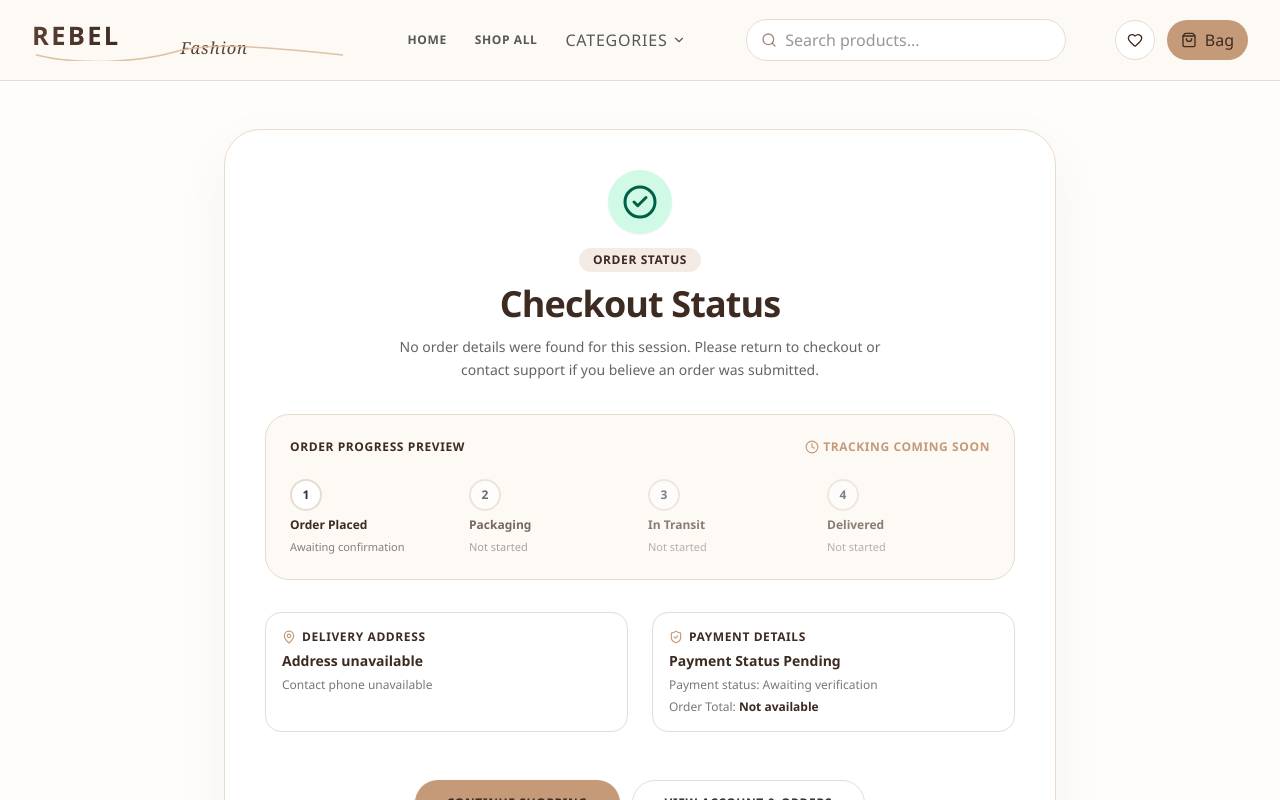
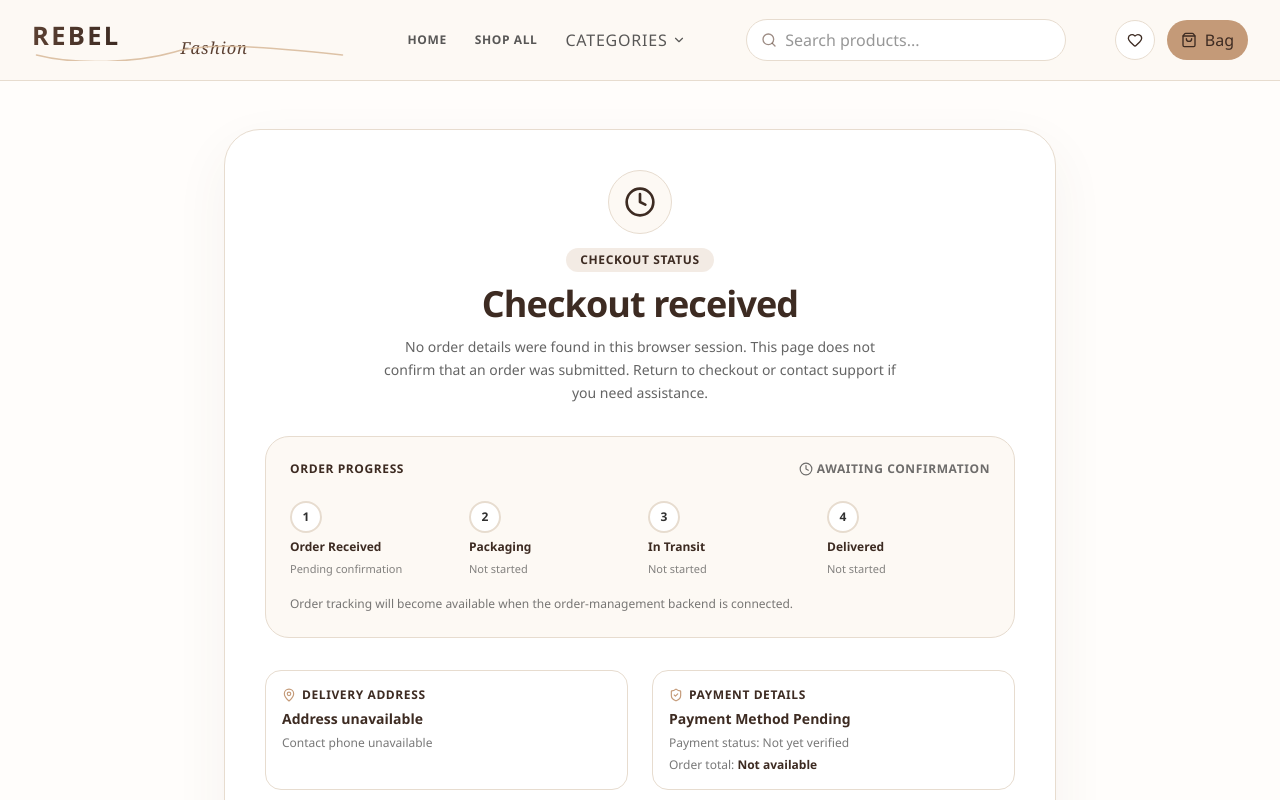
Before and after one commit to Hassans09/payment-testing, a Next.js app: page /checkout/success in a window 1280 px wide. Shown: the top 800 px of the page. Built offline with nearby package versions, Linux system fonts and the light colour scheme.

Commit message:
Updated page.tsx

```diff
--- a/src/app/checkout/success/page.tsx
+++ b/src/app/checkout/success/page.tsx
@@ -4,7 +4,7 @@
 import Image from "next/image";
 import Link from "next/link";
 import { useSyncExternalStore } from "react";
-import { CheckCircle2, Clock, MapPin, ShieldCheck } from "lucide-react";
+import { Clock, MapPin, ShieldCheck } from "lucide-react";
 
 import { formatPrice } from "@/lib/store-data";
 
@@ -41,11 +41,12 @@ function getSessionOrder(): SavedOrder | null {
     try {
       const raw = sessionStorage.getItem("last_store_order");
       if (raw) {
-        cachedOrder = JSON.parse(raw);
+        cachedOrder = JSON.parse(raw) as SavedOrder;
       }
     } catch {
-      // Ignore invalid session data.
+      cachedOrder = null;
     }
+
     orderInitialized = true;
   }
 
@@ -77,82 +78,84 @@ export default function CheckoutSuccessPage() {
       ? "Bank Transfer"
       : order?.paymentMethod === "pod"
         ? "Pay on Delivery"
-        : order?.paymentMethod === "fairsurepay"
-          ? "FairSurePay"
-          : "Payment Status Pending";
+        : order?.paymentMethod === "card"
+          ? "Card Payment"
+          : order?.paymentMethod === "fairsurepay"
+            ? "FairSurePay"
+            : "Payment Method Pending";
 
   return (
-    <div className="mx-auto max-w-4xl px-4 py-12 sm:px-6 lg:px-8">
-      <div className="rounded-[36px] border border-[color:var(--brand-border)] bg-[color:var(--brand-white)] p-6 shadow-[0_20px_55px_rgba(91,64,50,0.06)] space-y-8 sm:p-10">
-        {/* Confirmation Header */}
-        <div className="text-center space-y-3">
-          <div className="mx-auto flex h-16 w-16 items-center justify-center rounded-full bg-emerald-100 text-emerald-800 shadow-xs">
-            <CheckCircle2 className="h-9 w-9" />
+    <main className="mx-auto max-w-4xl px-4 py-12 sm:px-6 lg:px-8">
+      <div className="space-y-8 rounded-[36px] border border-[color:var(--brand-border)] bg-[color:var(--brand-white)] p-6 shadow-[0_20px_55px_rgba(91,64,50,0.06)] sm:p-10">
+        {/* Pending Status Header */}
+        <header className="space-y-3 text-center">
+          <div className="mx-auto flex h-16 w-16 items-center justify-center rounded-full border border-[color:var(--brand-border)] bg-[color:var(--brand-cream)] text-[color:var(--brand-deep)]">
+            <Clock className="h-8 w-8" />
           </div>
 
           <span className="inline-flex rounded-full bg-[color:var(--brand-primary)]/20 px-3.5 py-1 text-xs font-bold uppercase tracking-wider text-[color:var(--brand-deep)]">
-            {orderId ? `Order Reference • ${orderId}` : "Order Status"}
+            {orderId ? `Order Reference • ${orderId}` : "Checkout Status"}
           </span>
 
           <h1 className="text-3xl font-extrabold tracking-tight text-[color:var(--brand-deep)] sm:text-4xl">
-            {customerName ? `Thank you, ${customerName}!` : "Checkout Status"}
+            {customerName
+              ? `Thank you, ${customerName}!`
+              : "Checkout received"}
           </h1>
 
           <p className="mx-auto max-w-lg text-sm leading-relaxed text-[color:var(--brand-charcoal)]/75">
             {order
-              ? "Your checkout details have been recorded. Your order and payment status will be confirmed once verification is complete."
-              : "No order details were found for this session. Please return to checkout or contact support if you believe an order was submitted."}
+              ? "Your checkout details are available in this session. Your order and payment have not been verified by the server yet. Please wait for official confirmation."
+              : "No order details were found in this browser session. This page does not confirm that an order was submitted. Return to checkout or contact support if you need assistance."}
           </p>
-        </div>
 
-        {/* Order Progress Preview */}
-        <div className="rounded-3xl border border-[color:var(--brand-border)] bg-[color:var(--brand-cream)] p-6 space-y-4">
-          <div className="flex items-center justify-between text-xs font-bold uppercase tracking-wider text-[color:var(--brand-deep)]">
-            <span>Order Progress Preview</span>
-            <span className="flex items-center gap-1 text-[color:var(--brand-primary)]">
+          {order && (
+            <p className="text-sm font-bold text-[color:var(--brand-deep)]">
+              Status: Awaiting confirmation
+            </p>
+          )}
+        </header>
+
+        {/* Order Progress */}
+        <section className="space-y-4 rounded-3xl border border-[color:var(--brand-border)] bg-[color:var(--brand-cream)] p-6">
+          <div className="flex flex-wrap items-center justify-between gap-2 text-xs font-bold uppercase tracking-wider text-[color:var(--brand-deep)]">
+            <span>Order Progress</span>
+            <span className="flex items-center gap-1 text-[color:var(--brand-charcoal)]/70">
               <Clock className="h-3.5 w-3.5" />
-              <span>Tracking Coming Soon</span>
+              Awaiting confirmation
             </span>
           </div>
 
           <div className="grid grid-cols-2 gap-4 pt-2 sm:grid-cols-4">
-            <div className="space-y-1.5">
-              <div className="flex h-8 w-8 items-center justify-center rounded-full border-2 border-[color:var(--brand-border)] bg-white text-xs font-bold text-[color:var(--brand-charcoal)]">
-                1
+            {[
+              ["1", "Order Received", "Pending confirmation"],
+              ["2", "Packaging", "Not started"],
+              ["3", "In Transit", "Not started"],
+              ["4", "Delivered", "Not started"],
+            ].map(([number, title, description]) => (
+              <div key={number} className="space-y-1.5">
+                <div className="flex h-8 w-8 items-center justify-center rounded-full border-2 border-[color:var(--brand-border)] bg-white text-xs font-bold text-[color:var(--brand-charcoal)]">
+                  {number}
+                </div>
+                <p className="text-xs font-bold text-[color:var(--brand-deep)]">
+                  {title}
+                </p>
+                <p className="text-[11px] text-[color:var(--brand-charcoal)]/60">
+                  {description}
+                </p>
               </div>
-              <p className="text-xs font-bold text-[color:var(--brand-deep)]">Order Placed</p>
-              <p className="text-[11px] text-[color:var(--brand-charcoal)]/60">Awaiting confirmation</p>
-            </div>
+            ))}
+          </div>
 
-            <div className="space-y-1.5 opacity-70">
-              <div className="flex h-8 w-8 items-center justify-center rounded-full border-2 border-[color:var(--brand-border)] bg-white text-xs font-bold text-[color:var(--brand-charcoal)]">
-                2
-              </div>
-              <p className="text-xs font-bold text-[color:var(--brand-deep)]">Packaging</p>
-              <p className="text-[11px] text-[color:var(--brand-charcoal)]/60">Not started</p>
-            </div>
+          <p className="text-xs leading-relaxed text-[color:var(--brand-charcoal)]/65">
+            Order tracking will become available when the order-management
+            backend is connected.
+          </p>
+        </section>
 
-            <div className="space-y-1.5 opacity-60">
-              <div className="flex h-8 w-8 items-center justify-center rounded-full border-2 border-[color:var(--brand-border)] bg-white text-xs font-bold text-[color:var(--brand-charcoal)]">
-                3
-              </div>
-              <p className="text-xs font-bold text-[color:var(--brand-deep)]">In Transit</p>
-              <p className="text-[11px] text-[color:var(--brand-charcoal)]/60">Not started</p>
-            </div>
-
-            <div className="space-y-1.5 opacity-60">
-              <div className="flex h-8 w-8 items-center justify-center rounded-full border-2 border-[color:var(--brand-border)] bg-white text-xs font-bold text-[color:var(--brand-charcoal)]">
-                4
-              </div>
-              <p className="text-xs font-bold text-[color:var(--brand-deep)]">Delivered</p>
-              <p className="text-[11px] text-[color:var(--brand-charcoal)]/60">Not started</p>
-            </div>
-          </div>
-        </div>
-
-        {/* Order Details */}
-        <div className="grid gap-6 text-xs sm:grid-cols-2">
-          <div className="rounded-2xl border border-[color:var(--brand-border)] bg-[color:var(--brand-white)] p-4 space-y-1.5">
+        {/* Delivery and Payment Details */}
+        <section className="grid gap-6 text-xs sm:grid-cols-2">
+          <div className="space-y-1.5 rounded-2xl border border-[color:var(--brand-border)] bg-[color:var(--brand-white)] p-4">
             <span className="flex items-center gap-1.5 font-bold uppercase tracking-wider text-[color:var(--brand-deep)]">
               <MapPin className="h-3.5 w-3.5 text-[color:var(--brand-primary)]" />
               Delivery Address
@@ -169,7 +172,7 @@ export default function CheckoutSuccessPage() {
             </p>
           </div>
 
-          <div className="rounded-2xl border border-[color:var(--brand-border)] bg-[color:var(--brand-white)] p-4 space-y-1.5">
+          <div className="space-y-1.5 rounded-2xl border border-[color:var(--brand-border)] bg-[color:var(--brand-white)] p-4">
             <span className="flex items-center gap-1.5 font-bold uppercase tracking-wider text-[color:var(--brand-deep)]">
               <ShieldCheck className="h-3.5 w-3.5 text-[color:var(--brand-primary)]" />
               Payment Details
@@ -180,24 +183,24 @@ export default function CheckoutSuccessPage() {
             </p>
 
             <p className="text-[color:var(--brand-charcoal)]/65">
-              Payment status: Awaiting verification
+              Payment status: Not yet verified
             </p>
 
             <p className="text-[color:var(--brand-charcoal)]/65">
-              Order Total:{" "}
+              Order total:{" "}
               <strong className="text-[color:var(--brand-deep)]">
                 {total !== null ? formatPrice(total) : "Not available"}
               </strong>
             </p>
           </div>
-        </div>
+        </section>
 
         {/* Purchased Items */}
         {order?.items && order.items.length > 0 && (
-          <div className="space-y-3">
-            <h3 className="text-sm font-bold uppercase tracking-wider text-[color:var(--brand-deep)]">
-              Purchased Items ({order.items.length})
-            </h3>
+          <section className="space-y-3">
+            <h2 className="text-sm font-bold uppercase tracking-wider text-[color:var(--brand-deep)]">
+              Checkout Items ({order.items.length})
+            </h2>
 
             <div className="divide-y divide-[color:var(--brand-border)]/60 border-y border-[color:var(--brand-border)]/60">
               {order.items.map((item, index) => (
@@ -205,7 +208,7 @@ export default function CheckoutSuccessPage() {
                   key={`${item.id}-${index}`}
                   className="flex items-center justify-between gap-3 py-3"
                 >
-                  <div className="flex items-center gap-3">
+                  <div className="flex min-w-0 items-center gap-3">
                     <div className="relative h-12 w-10 shrink-0 overflow-hidden rounded-lg border border-[color:var(--brand-border)] bg-[color:var(--brand-ivory)]">
                       <Image
                         src={item.image}
@@ -216,7 +219,7 @@ export default function CheckoutSuccessPage() {
                       />
                     </div>
 
-                    <div>
+                    <div className="min-w-0">
                       <p className="text-xs font-bold text-[color:var(--brand-deep)]">
                         {item.name}
                       </p>
@@ -226,17 +229,17 @@ export default function CheckoutSuccessPage() {
                     </div>
                   </div>
 
-                  <span className="text-xs font-bold text-[color:var(--brand-deep)]">
+                  <span className="shrink-0 text-xs font-bold text-[color:var(--brand-deep)]">
                     {formatPrice(item.price * item.quantity)}
                   </span>
                 </div>
               ))}
             </div>
-          </div>
+          </section>
         )}
 
-        {/* Action Buttons */}
-        <div className="flex flex-col justify-center gap-3 pt-4 sm:flex-row">
+        {/* Navigation */}
+        <nav className="flex flex-col justify-center gap-3 pt-4 sm:flex-row">
           <Link
             href="/shop"
             className="inline-flex items-center justify-center rounded-full bg-[color:var(--brand-primary)] px-8 py-3.5 text-xs font-bold uppercase tracking-wider text-[color:var(--brand-deep)] shadow-sm transition hover:bg-[color:var(--brand-secondary)]"
@@ -250,8 +253,8 @@ export default function CheckoutSuccessPage() {
           >
             View Account &amp; Orders
           </Link>
-        </div>
+        </nav>
       </div>
-    </div>
+    </main>
   );
 }
```
